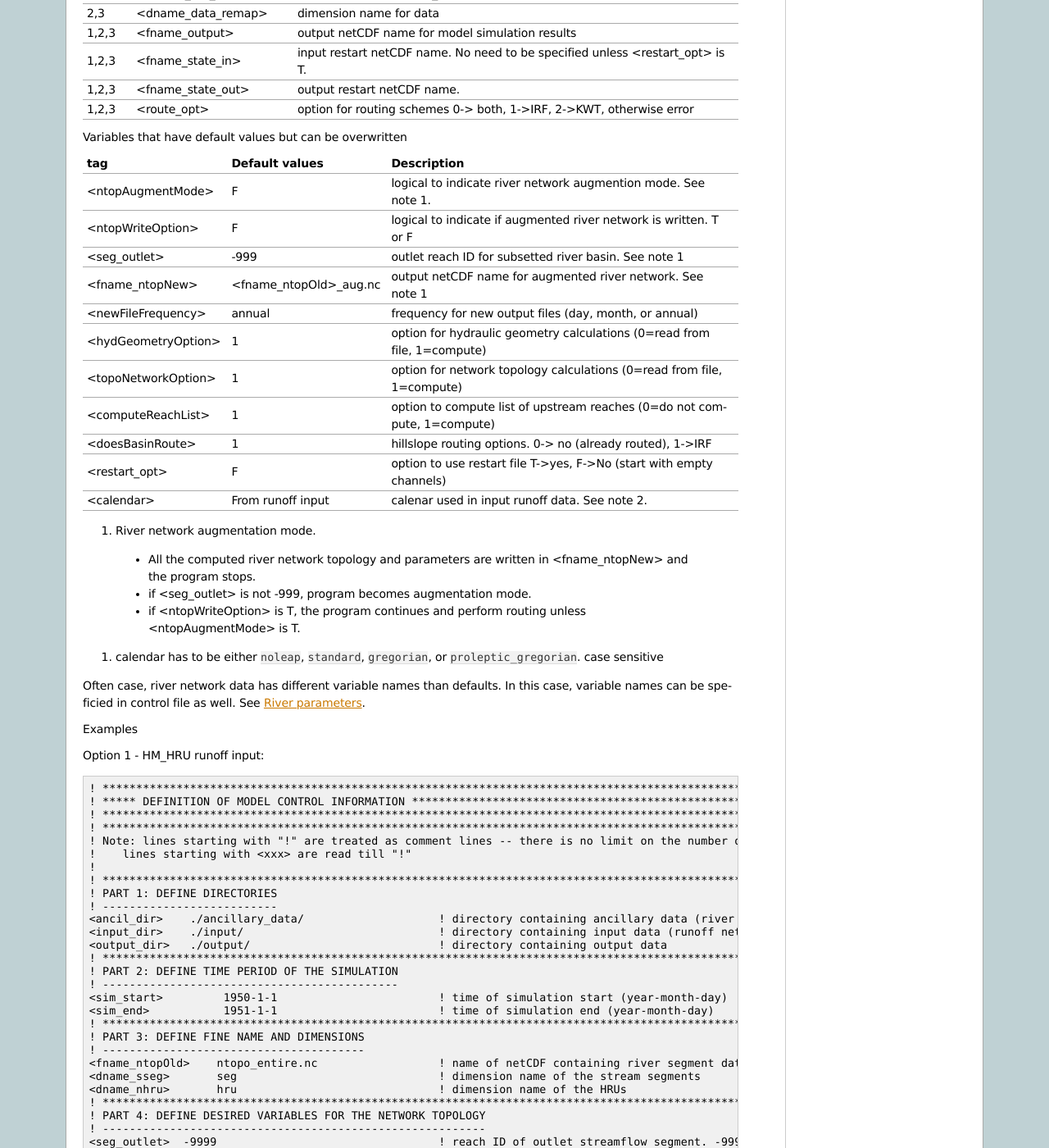
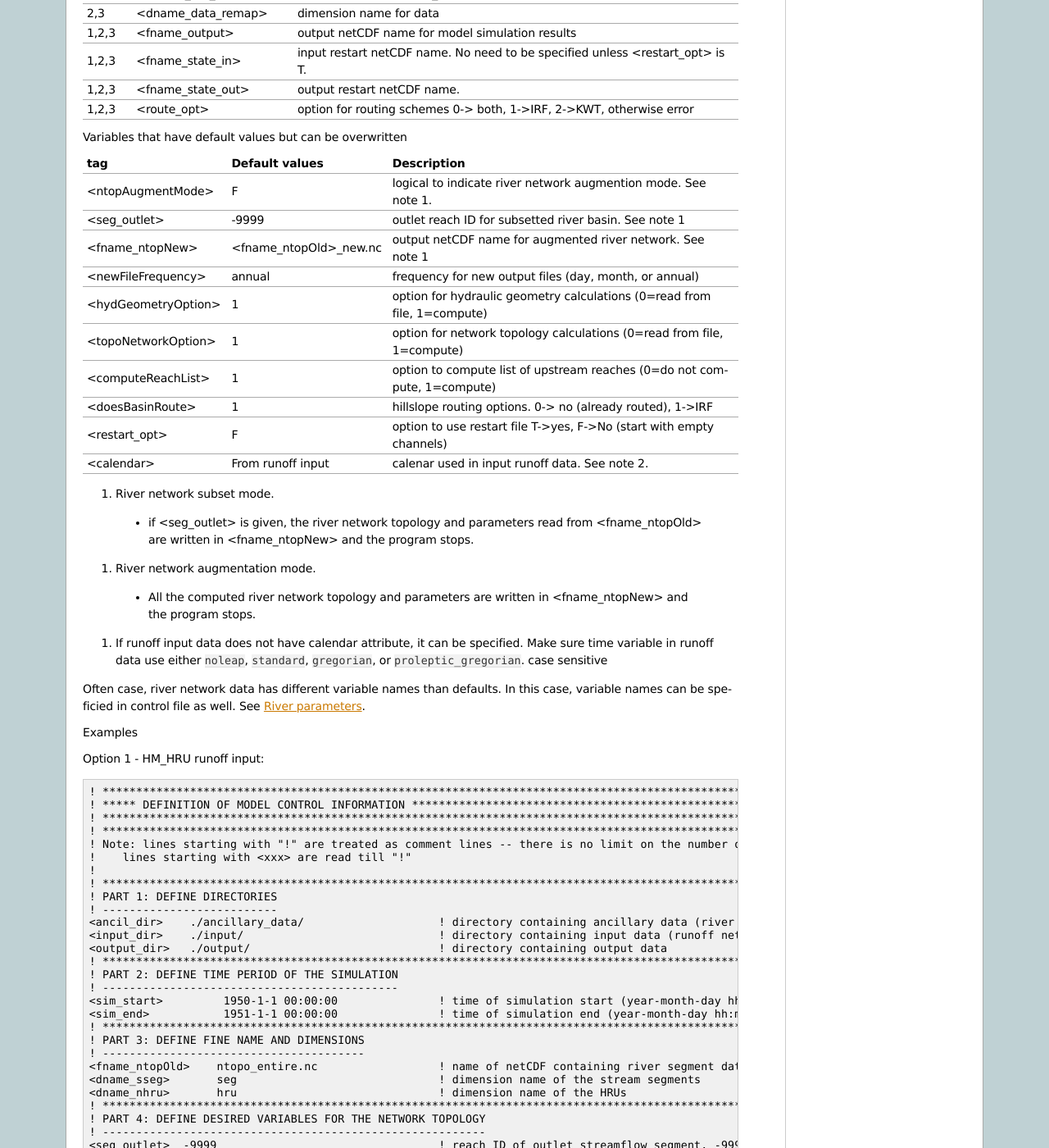
Before and after one commit to ESCOMP/mizuRoute, a Sphinx documentation site: the page built from docs/source/Control_file.rst, in a window 1280 px wide and 1400 px high, scrolled down 1211 px. Shown: the whole window at 82% size. Built offline with Sphinx 7.4.7, drawn with Linux system fonts in a browser that asks for light colours; some of the changed text lies outside the part shown.

Commit message:
editting readmethedocs

```diff
--- a/docs/source/Control_file.rst
+++ b/docs/source/Control_file.rst
@@ -100,11 +100,9 @@ Variables that have default values but can be overwritten
 +========================+========================+==========================================================================+
 | <ntopAugmentMode>      | F                      | logical to indicate river network augmention mode. See note 1.           |
 +------------------------+------------------------+--------------------------------------------------------------------------+
-| <ntopWriteOption>      | F                      | logical to indicate if augmented river network is written. T or F        |
+| <seg_outlet>           | -9999                  | outlet reach ID for subsetted river basin. See note 1                    |
 +------------------------+------------------------+--------------------------------------------------------------------------+
-| <seg_outlet>           | -999                   | outlet reach ID for subsetted river basin. See note 1                    |
-+------------------------+------------------------+--------------------------------------------------------------------------+
-| <fname_ntopNew>        | <fname_ntopOld>_aug.nc | output netCDF name for augmented river network. See note 1               |
+| <fname_ntopNew>        | <fname_ntopOld>_new.nc | output netCDF name for augmented river network. See note 1               |
 +------------------------+------------------------+--------------------------------------------------------------------------+
 | <newFileFrequency>     | annual                 | frequency for new output files (day, month, or annual)                   |
 +------------------------+------------------------+--------------------------------------------------------------------------+
@@ -121,13 +119,15 @@ Variables that have default values but can be overwritten
 | <calendar>             | From runoff input      | calenar used in input runoff data. See note 2.                           |
 +------------------------+------------------------+--------------------------------------------------------------------------+
 
+#. River network subset mode.
+
+  * if <seg_outlet> is given, the river network topology and parameters read from <fname_ntopOld> are written in <fname_ntopNew> and the program stops.
+
 #. River network augmentation mode.
 
   * All the computed river network topology and parameters are written in <fname_ntopNew> and the program stops.
-  * if <seg_outlet> is not -999, program becomes augmentation mode.
-  * if <ntopWriteOption> is T, the program continues and perform routing unless <ntopAugmentMode> is T.
 
-#. calendar has to be either ``noleap``, ``standard``, ``gregorian``, or ``proleptic_gregorian``. case sensitive
+#. If runoff input data does not have calendar attribute, it can be specified. Make sure time variable in runoff data use either ``noleap``, ``standard``, ``gregorian``, or ``proleptic_gregorian``. case sensitive
 
 
 Often case, river network data has different variable names than defaults. In this case, variable names can be speficied in control file as well.
@@ -156,8 +156,8 @@ Option 1 - HM_HRU runoff input::
   ! *************************************************************************************************************************
   ! PART 2: DEFINE TIME PERIOD OF THE SIMULATION
   ! --------------------------------------------
-  <sim_start>         1950-1-1                        ! time of simulation start (year-month-day)
-  <sim_end>           1951-1-1                        ! time of simulation end (year-month-day)
+  <sim_start>         1950-1-1 00:00:00               ! time of simulation start (year-month-day hh:mm:ss)
+  <sim_end>           1951-1-1 00:00:00               ! time of simulation end (year-month-day hh:mm:ss)
   ! **************************************************************************************************************************
   ! PART 3: DEFINE FINE NAME AND DIMENSIONS
   ! ---------------------------------------
```
Also changed, not shown: docs/source/seg_hru_param.rst (+8 -0 lines).
